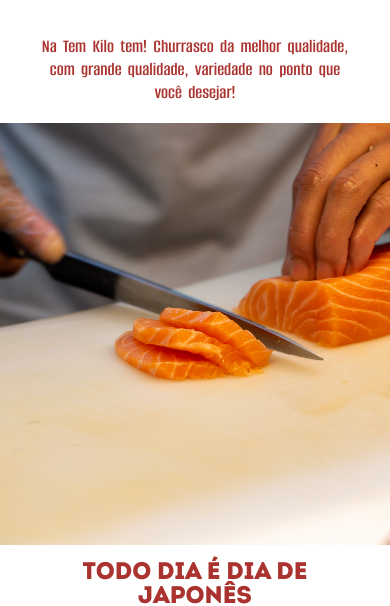
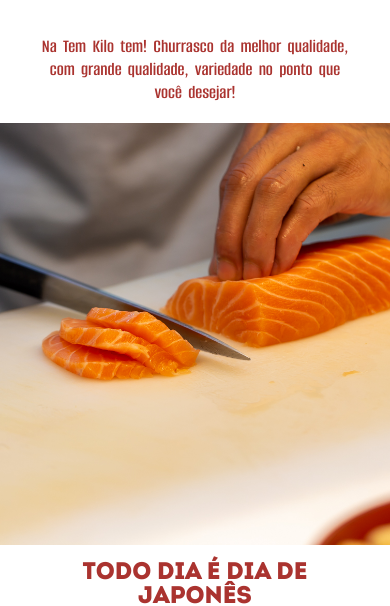
Before and after one commit to Pedroporto87/tem-kilo, a React (Vite) app in the folder vite-project/: page / in a window 390 px wide. Shown: the part 2540-3146 px from the top of the page. Built offline with nearby package versions, Linux system fonts and the light colour scheme.

Commit message:
ajustando banner home e socialmedias

```diff
--- a/vite-project/src/styles/_mixins.scss
+++ b/vite-project/src/styles/_mixins.scss
@@ -38,6 +38,9 @@
             color: $color-wine;
             cursor: pointer;
             @media screen {
+                @media(max-width:820px){
+                    font-size: 4rem;
+                 }
                 @media(max-width:425px){
                     font-size: 40px;
                  }
@@ -88,7 +91,7 @@
        @media screen {
         @media(max-width:820px){
             height: 50vh;
-            background-position: 20% 50%;
+            background-position: 50% 50%;
         }
         @media(max-width:425px){
             height: 50vh;
```
